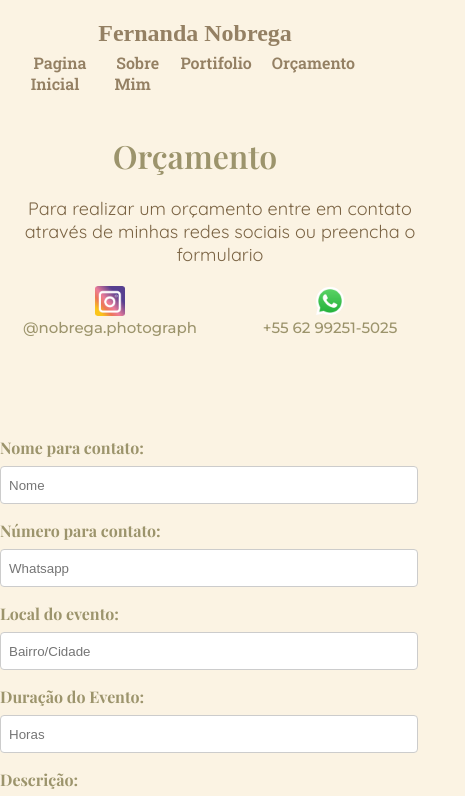
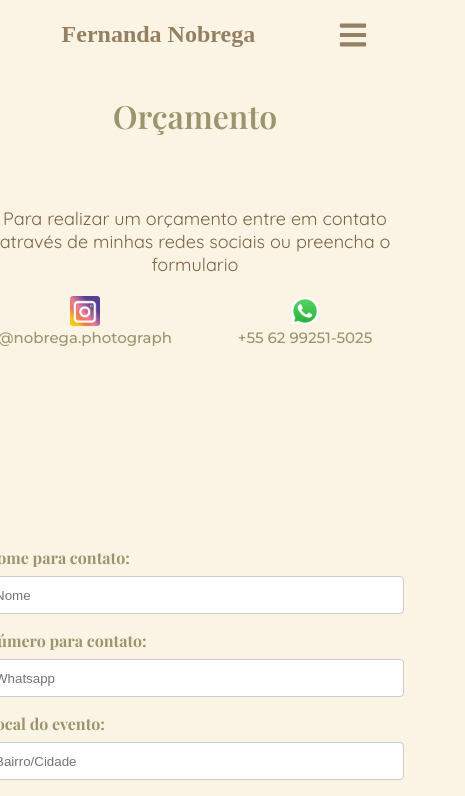
Before and after one commit to ArielFSantos/Fernanda_Nobrega, a React (Create React App) app in the folder nobrega/: page /contact in a window 390 px wide. Shown: the top 796 px of the page, 465 px wide, since content can reach past the window. Built offline with nearby package versions, Linux system fonts and the light colour scheme; a web font is replaced by a local one.

Commit message:
Sandwich
Inserido menu sanduiche

```diff
--- a/nobrega/src/components/Pages/contact/contact.module.css
+++ b/nobrega/src/components/Pages/contact/contact.module.css
@@ -6,8 +6,7 @@
     color: var(--cor04);
 }
 .text{
-    margin: auto;
-    text-align: center;
+    margin: 0;
     width: 400px;
     color: var(--cor03);
     font-size: large;
@@ -17,8 +16,7 @@
 .container{
     display: flex;
     flex-wrap: wrap;
-
-    justify-content: space-evenly
+    justify-content: center;
 }
 
 .insta, .whats{
@@ -27,8 +25,9 @@
 .socialmidias{
     display: flex;
     text-align: center;
-
     flex-direction: column;
+    justify-content: center;
+    padding: 50px;
 }
 .containerInsta, .containerWhats{
     width: 50%;
@@ -45,6 +44,7 @@ form {
     display: flex;
     flex-direction: column;
     flex-wrap: wrap;
+    padding: 50px;
 }
 
 label {
--- a/nobrega/src/components/header/header.css
+++ b/nobrega/src/components/header/header.css
@@ -1,4 +1,6 @@
-header{
+/* src/components/header.css */
+
+header {
     top: 0;
     background-color: var(--cor01);
     color: var(--cor03);
@@ -9,28 +11,85 @@ header{
     align-items: center;
     flex-wrap: wrap;
     opacity: 0.8;
+    position: relative;
+    width: 100%;
 }
-header h1{
+
+header h1 {
     padding-bottom: 5px;
     font-family: "Playwrite SK", cursive;
     font-size: x-large;
 }
-ul{
+
+.menu-icon {
+    display: none;
+    cursor: pointer;
+}
+
+.nav-menu {
+    display: flex;
+    flex-direction: row;
+    align-items: center;
+}
+
+.nav-menu ul {
     display: flex;
     list-style: none;
+    padding: 0;
+    margin: 0;
+}
 
-}
-li{
+.nav-menu ul li {
     text-decoration: none;
     padding-right: 10px;
 }
-a{
+
+.nav-menu ul li a {
     border-radius: 10px;
     color: inherit;
     text-decoration: none;
     padding: 5px;
 }
-a:hover{
+
+.nav-menu ul li a:hover {
     color: var(--cor03);
     background-color: rgba(0, 0, 0, 0.048);
 }
+
+@media (max-width: 768px) {
+    .menu-icon {
+        display: block;
+    }
+
+    .nav-menu {
+        display: none;
+        flex-direction: column;
+        align-items: flex-start;
+        background-color: var(--cor01);
+        width: 100%;
+        position: absolute;
+        top: 60px;
+        left: 0;
+        z-index: 1000;
+        transition: max-height 0.3s ease-in;
+    }
+
+    .nav-menu.open {
+        display: flex;
+    }
+
+    .nav-menu ul {
+        flex-direction: column;
+        width: 100%;
+    }
+
+    .nav-menu ul li {
+        padding: 10px 20px;
+        width: 100%;
+        text-align: left;
+    }
+
+    .nav-menu ul li a {
+        width: 100%;
+    }
+}
--- a/nobrega/src/components/header/header.js
+++ b/nobrega/src/components/header/header.js
@@ -1,25 +1,39 @@
+// src/components/Header.js
 import './header.css';
 import { Link } from 'react-router-dom';
+import { useState } from 'react';
+import { FaBars, FaTimes } from 'react-icons/fa';
 
 function Header() {
+    const [isOpen, setIsOpen] = useState(false);
+
+    const toggleMenu = () => {
+        setIsOpen(!isOpen);
+    };
+
     return (
         <>
             <header>
                 <h1>Fernanda Nobrega</h1>
+                <div className="menu-icon" onClick={toggleMenu}>
+                    {isOpen ? <FaTimes size={30} /> : <FaBars size={30} />}
+                </div>
+                <nav className={`nav-menu ${isOpen ? 'open' : ''}`}>
                     <ul>
                         <li>
-                        <Link to="/">Pagina Inicial</Link>
+                            <Link to="/" onClick={toggleMenu}>Pagina Inicial</Link>
                         </li>
                         <li>
-                        <Link to="about">Sobre Mim</Link>
+                            <Link to="/about" onClick={toggleMenu}>Sobre Mim</Link>
                         </li>
                         <li>
-                        <Link to="photos">Portifolio</Link>
+                            <Link to="/photos" onClick={toggleMenu}>Portifolio</Link>
                         </li>
                         <li>
-                        <Link to="contact">Orçamento</Link>
+                            <Link to="/contact" onClick={toggleMenu}>Orçamento</Link>
                         </li>
                     </ul>
+                </nav>
             </header>
         </>
     );
```
Also changed, not shown: nobrega/src/image/fox_p.png (deleted). Lines whose indentation alone changed are shown as unchanged.
